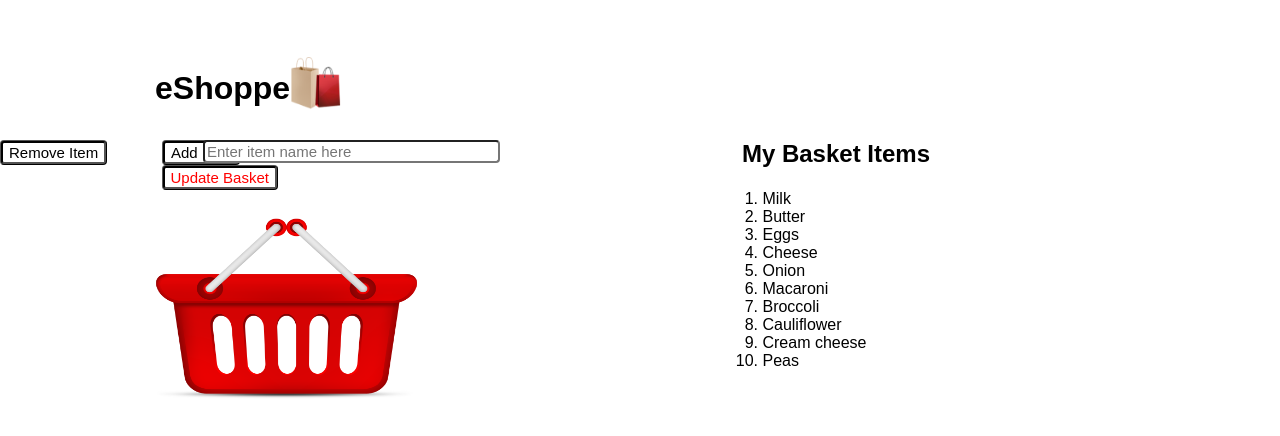
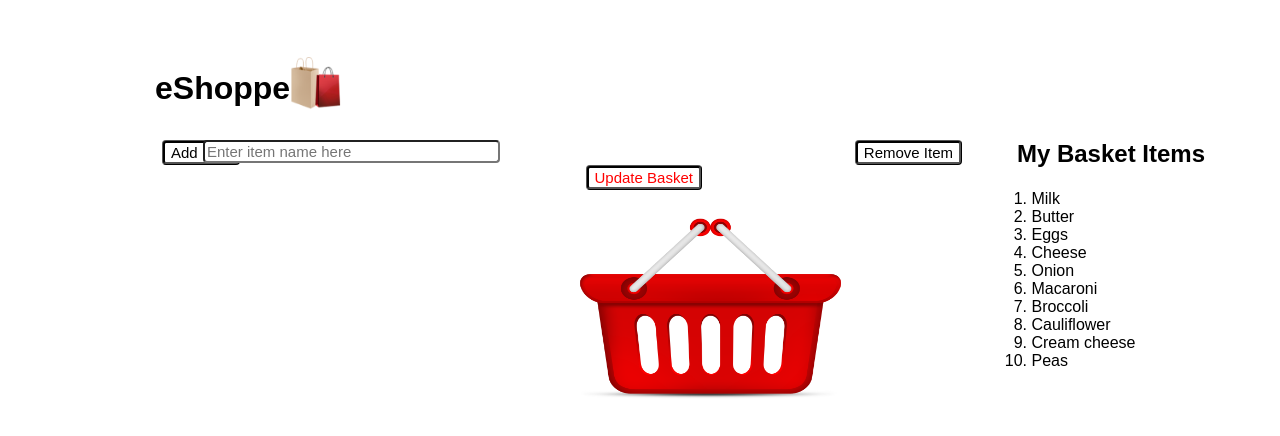
Before and after one commit to MarissaCB/list-prototype, a plain HTML site: page index.html in a window 1280 px wide. Drawn offline with Linux system fonts and the light colour scheme.

Commit message:
css change

```diff
--- a/css/style.css
+++ b/css/style.css
@@ -39,7 +39,9 @@ h1 {
 	color: black;
 	font-size: 15px;
 	display: inline-block;
-	margin-right: 40px;
+	margin-right: 318px;
+	margin-top: -25px;
+	float: right;
 }
 
 
@@ -56,7 +58,7 @@ input  {
 h2 {
 	display: inline block;
 	float: right;
-	margin-right: 350px;
+	margin-right: 75px;
 	margin-top: -25px;
 }
 
@@ -68,7 +70,7 @@ h2 {
 	color: red;
 	font-size: 15px;
 	float: right;
-	margin-right: 464px;
+	margin-right: 315px;
 }
 
 .basket {
@@ -80,7 +82,7 @@ h2 {
 
 ol {
 	float: right;
-	margin-right: -755px;
+	margin-right: -600px;
 	margin-top: 25px;
 /*	display: none; */
 }
```
